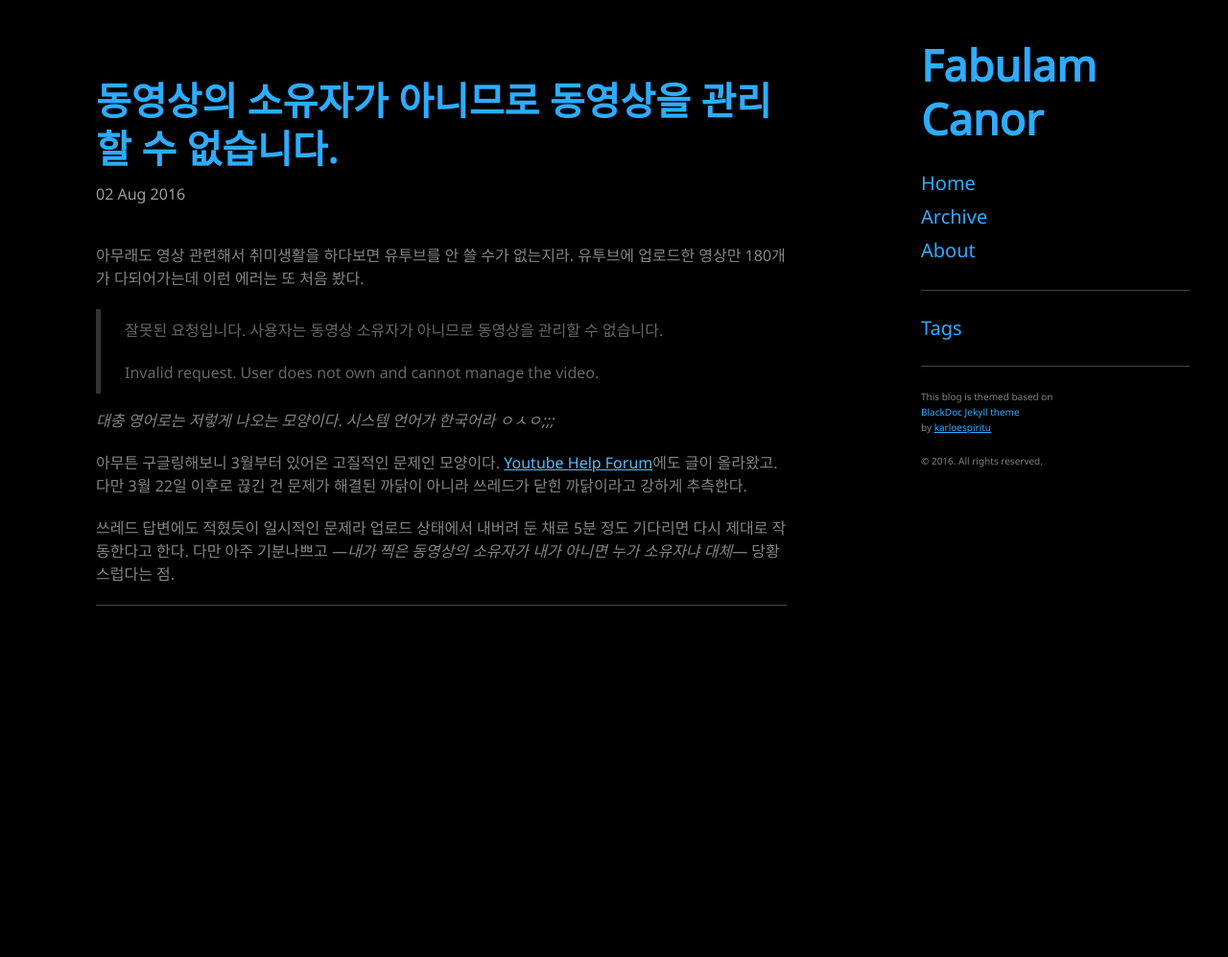
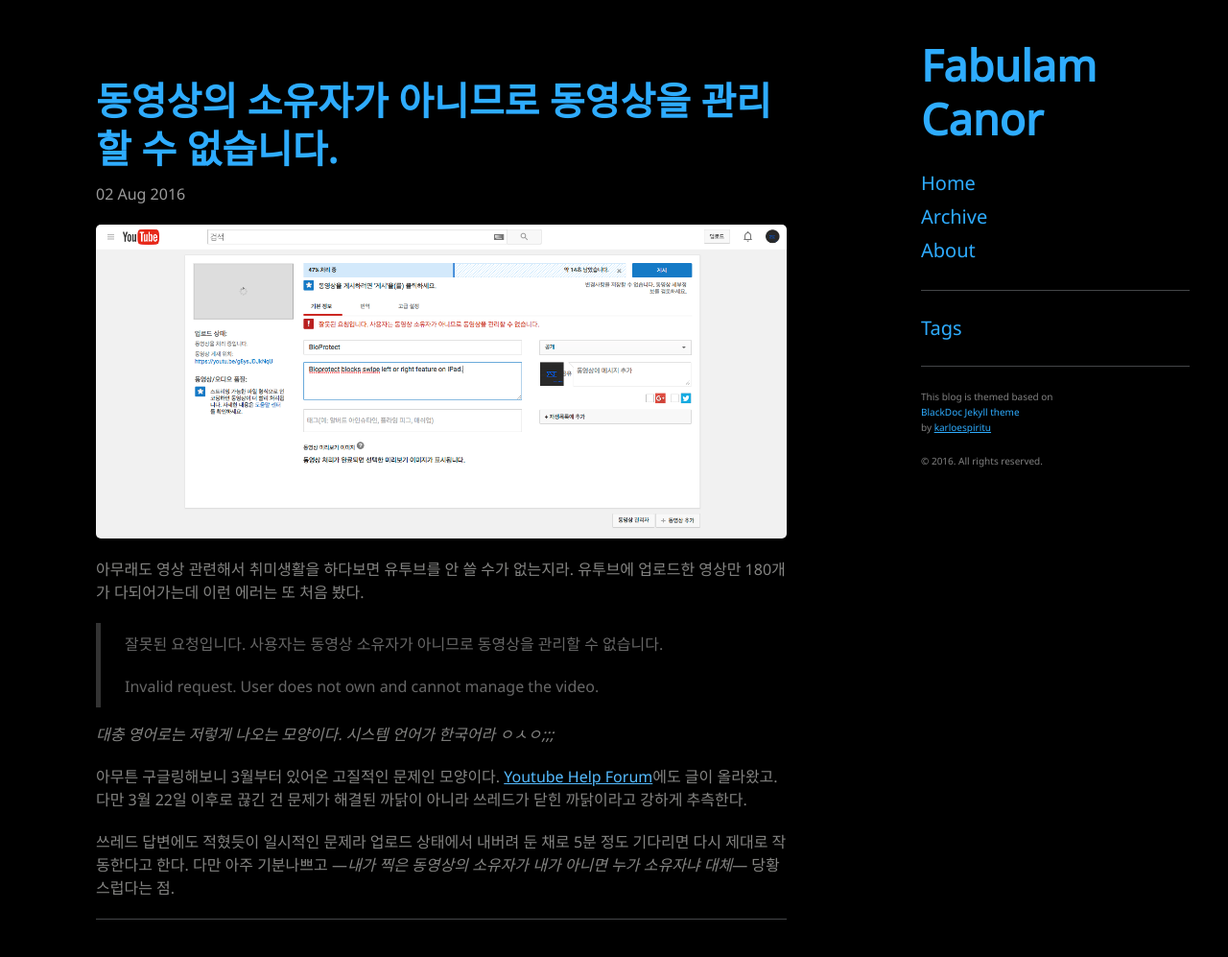
Before and after one commit to Canorus/canorus.github.io, a Jekyll site: the page built from _posts/2016-08-02-does_not_own.md, in a window 1280 px wide and 1102 px high. Shown: the top 997 px of the window at 96% size. Built offline with Jekyll 4.4.1, drawn with Linux system fonts in a browser that asks for light colours; comment, search, counter and statistics services are not loaded.

Commit message:
does not own and cannot manage video fixed

```diff
--- a/_posts/2016-08-02-does_not_own.md
+++ b/_posts/2016-08-02-does_not_own.md
@@ -3,7 +3,7 @@
 title: 동영상의 소유자가 아니므로 동영상을 관리할 수 없습니다.
 ---
 
-![](/Resources/20160802/cannotmanagethevideo.png){: .center-image }
+![](/Resources/2016-08-03/cannotmanagethevideo.png){: .center-image }
 
 
 
```
